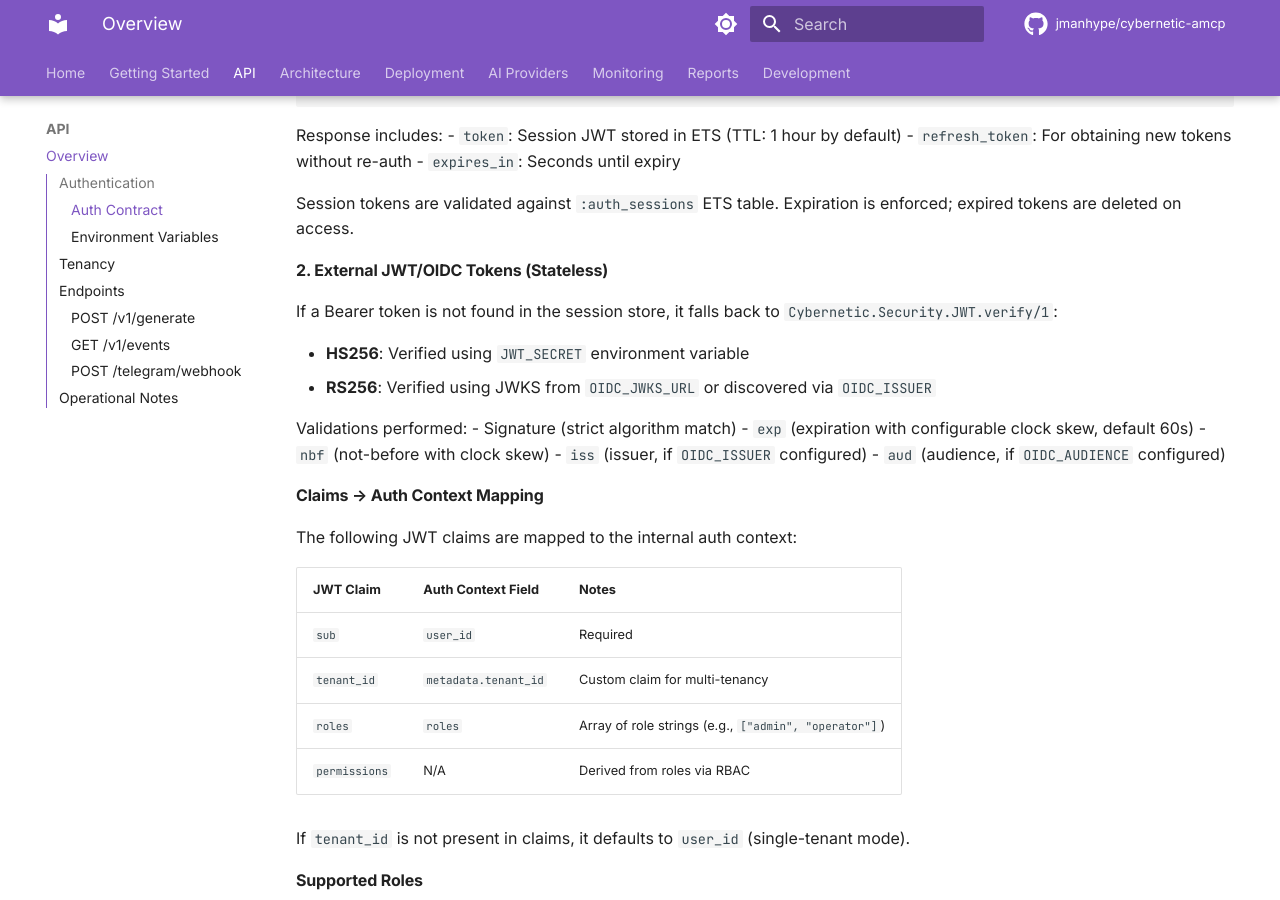
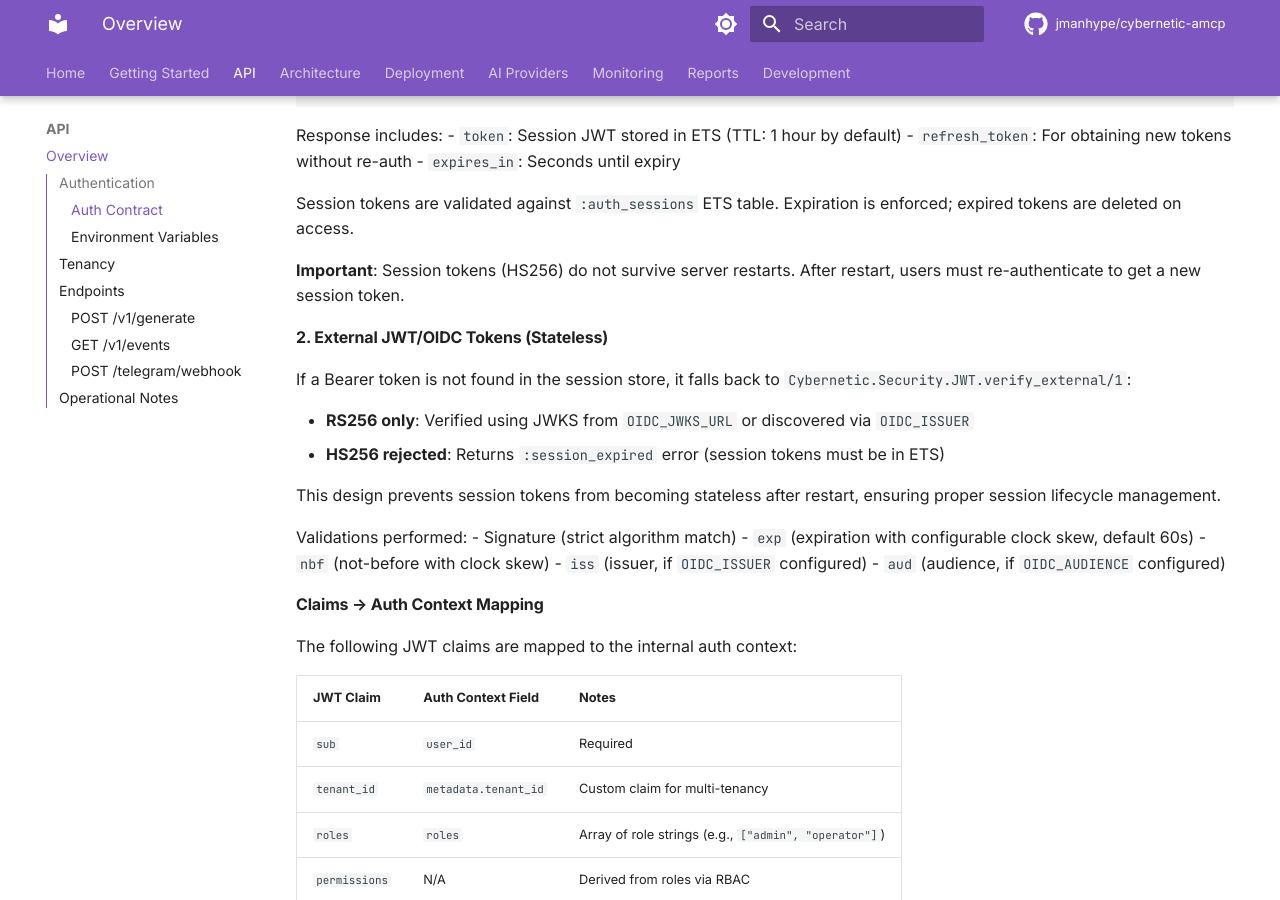
Before and after one commit to jmanhype/cybernetic-amcp, an MkDocs documentation site: the page built from docs/api/overview.md, in a window 1280 px wide and 900 px high, scrolled down 622 px. Built offline with MkDocs 1.6.1 and Material for MkDocs 9.7.7, drawn with Linux system fonts in a browser that asks for light colours; comment, search, counter and statistics services are not loaded.

Commit message:
fix(security): senior review P0/P1 hardening round 6
P0: JWT fallback restricted to RS256 only
- Added JWT.verify_external/1 for external token validation (RS256 only)
- HS256 session tokens must be in ETS; fallback returns :session_expired
- Documents session token restart behavior in docs/api/overview.md

P0: JWKS SSRF hardening
- Disabled redirects (max_redirects: 0) to prevent SSRF via redirect
- Added DNS resolution validation for private/reserved IP ranges
- RFC 1918, loopback, link-local, and current network blocked
- IPv6 private ranges (::1, fe80::, fc00::, fd00::) blocked
- Unresolvable hosts blocked in prod as suspicious

P1: Token validation throughput
- Direct ETS reads for session token validation (fast path)
- GenServer only for expired token cleanup and JWT verification
- Enables high throughput for repeated validations

Tests: 809 pass, 0 failures

🤖 Generated with [Claude Code](https://claude.com/claude-code)

Co-Authored-By: Claude Opus 4.5 <noreply@anthropic.com>

```diff
--- a/docs/api/overview.md
+++ b/docs/api/overview.md
@@ -30,12 +30,16 @@ Response includes:
 
 Session tokens are validated against `:auth_sessions` ETS table. Expiration is enforced; expired tokens are deleted on access.
 
+**Important**: Session tokens (HS256) do not survive server restarts. After restart, users must re-authenticate to get a new session token.
+
 #### 2. External JWT/OIDC Tokens (Stateless)
 
-If a Bearer token is not found in the session store, it falls back to `Cybernetic.Security.JWT.verify/1`:
+If a Bearer token is not found in the session store, it falls back to `Cybernetic.Security.JWT.verify_external/1`:
 
-- **HS256**: Verified using `JWT_SECRET` environment variable
-- **RS256**: Verified using JWKS from `OIDC_JWKS_URL` or discovered via `OIDC_ISSUER`
+- **RS256 only**: Verified using JWKS from `OIDC_JWKS_URL` or discovered via `OIDC_ISSUER`
+- **HS256 rejected**: Returns `:session_expired` error (session tokens must be in ETS)
+
+This design prevents session tokens from becoming stateless after restart, ensuring proper session lifecycle management.
 
 Validations performed:
 - Signature (strict algorithm match)
```
Also changed, not shown: 5 other files.
